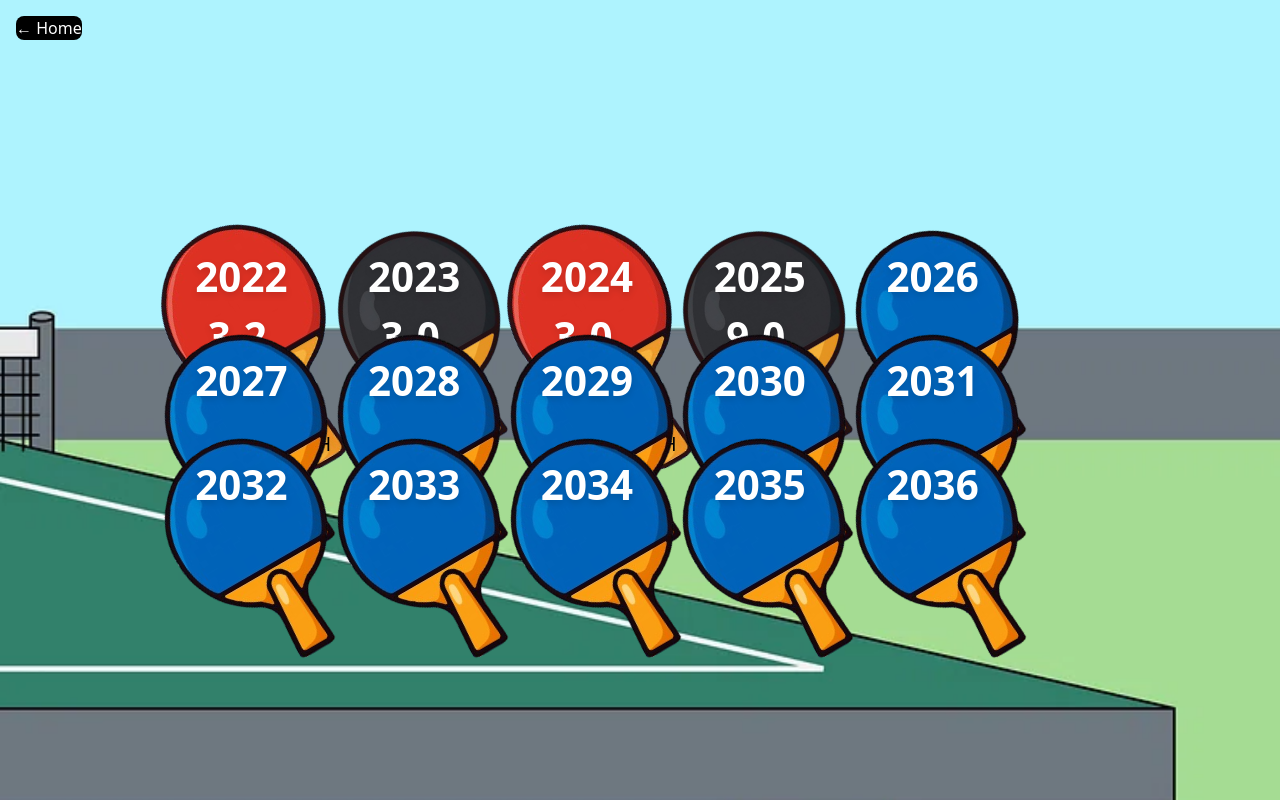
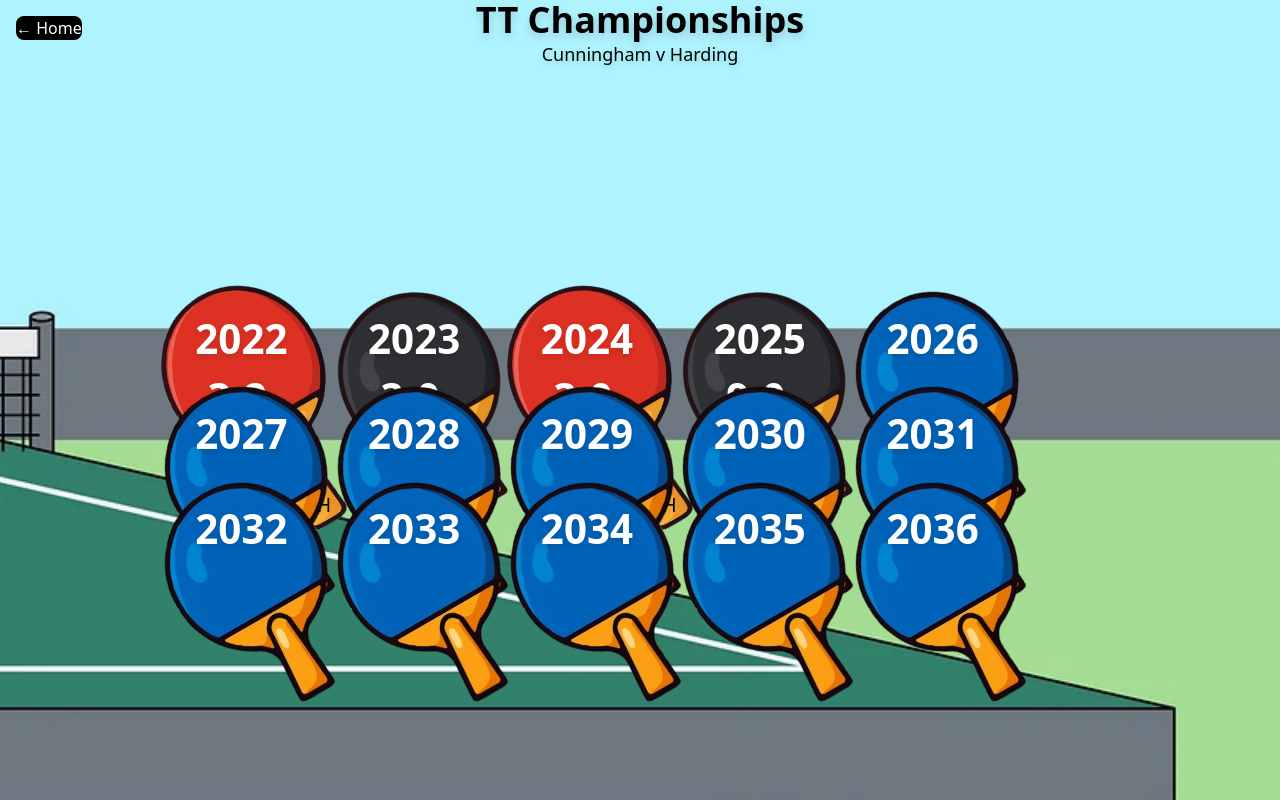
Before and after one commit to Bmcunningham4/hoc, a React (Vite) app in the folder app/: page /#/tt in a window 1280 px wide. Built offline with nearby package versions, Linux system fonts and the light colour scheme.

Commit message:
Almost there..

```diff
--- a/app/src/Tt/TtPage.tsx
+++ b/app/src/Tt/TtPage.tsx
@@ -9,7 +9,18 @@ export default function TtPage() {
         backgroundImage: `url(${ttBgImg})`,
       }}
     >
-      <div className="w-full h-full flex justify-center">
+      {/* Header */}
+      <div className="flex flex-col items-center mb-4 mt-16">
+        <h1 className="text-black text-4xl font-bold drop-shadow-lg">
+          TT Championships
+        </h1>
+        <p className="text-black text-lg drop-shadow-md mt-1">
+          Cunningham v Harding
+        </p>
+      </div>
+
+      {/* Table */}
+      <div className="w-full flex-1 flex justify-center">
         <Table />
       </div>
     </div>
```
Also changed, not shown: app/src/tt/components/Bat.tsx (line endings or trailing spaces), app/src/tt/components/Table.tsx (line endings or trailing spaces).
